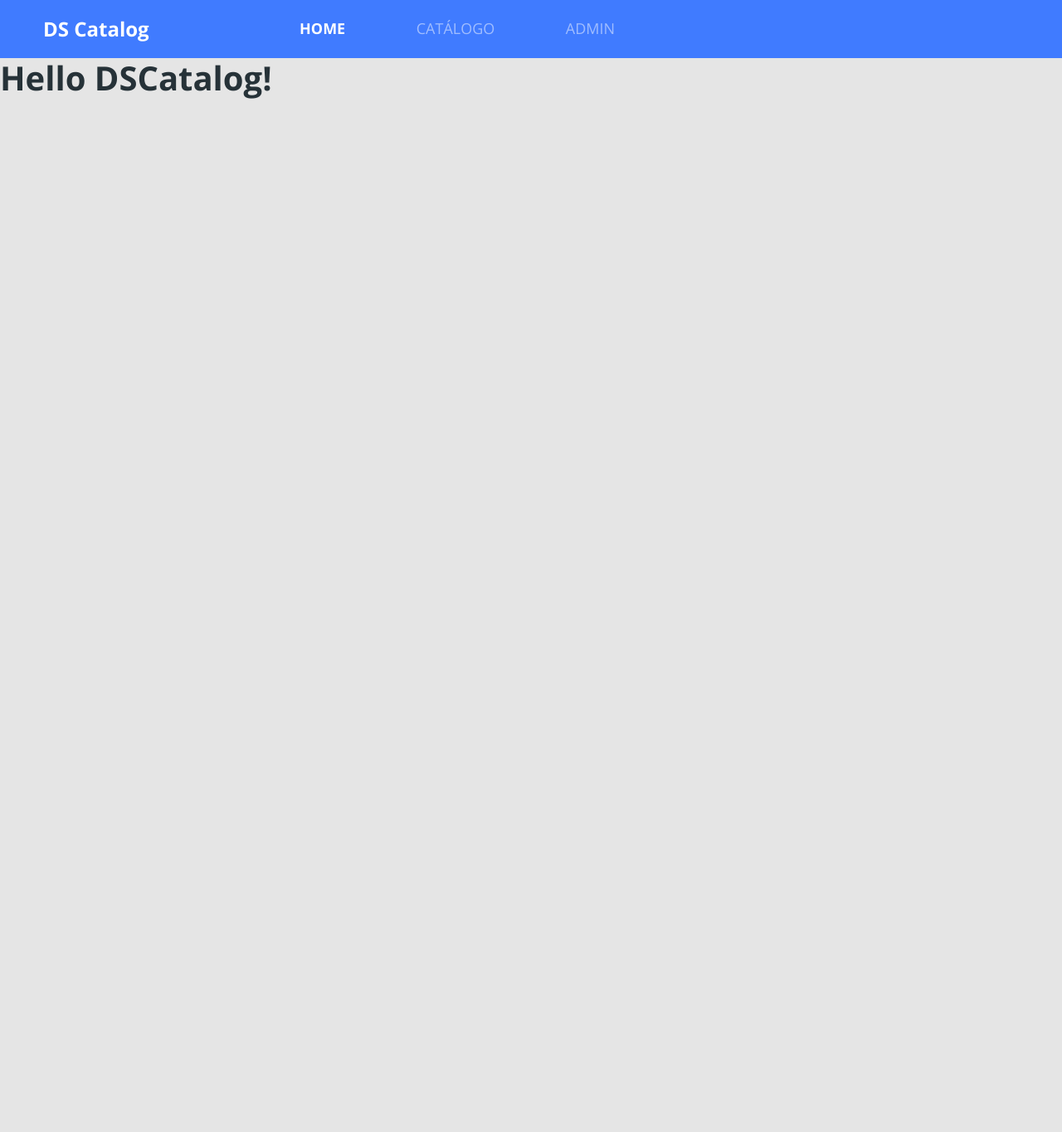
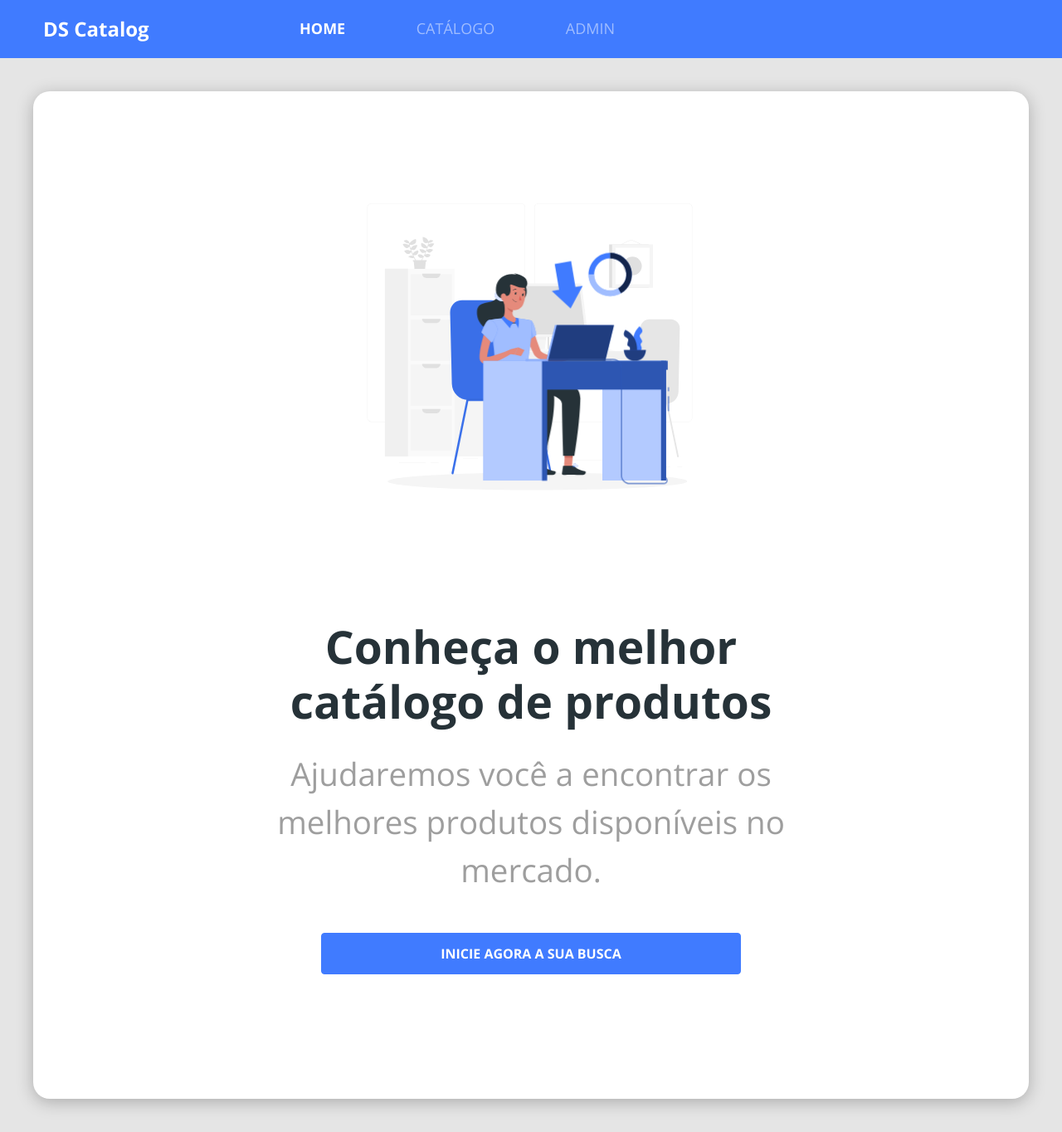
Before and after one commit to AiltonRibeiroDev/dscatalog, a React (Create React App) app in the folder frontweb/: page / in a window 1280 px wide. Shown: the whole page at 83% size. Before the commit the page ends 800 px from the top, so only its background shows below. Built offline with nearby package versions, Linux system fonts and the light colour scheme.

Commit message:
Adicionado responsividade

```diff
--- a/frontweb/src/App.tsx
+++ b/frontweb/src/App.tsx
@@ -1,6 +1,7 @@
-import Navbar from 'components/Navbar';
+
 import './assets/styles/custom.scss';
 import './App.css';
+import Home from 'pages/Home';
 
 
 const App = () => {
@@ -8,8 +9,9 @@
    <>
 
 
-      <Navbar/>
-      <h1>Hello DSCatalog!</h1>
+      <Home/>
+
+
 
 
    </>
--- /dev/null
+++ b/frontweb/src/components/ButtonIcon/index.tsx
@@ -0,0 +1,13 @@
+import './styles.css'
+
+const ButtonIcon = () => {
+  return (
+    <button className="btn btn-primary btn-icon">
+
+      <h6>   INICIE AGORA A SUA BUSCA </h6>
+
+    </button>
+  );
+};
+
+export default ButtonIcon;
--- /dev/null
+++ b/frontweb/src/components/ButtonIcon/styles.css
@@ -0,0 +1,4 @@
+.btn-icon{
+  height: 50px;
+  color: rgb(255, 255, 255);
+}
--- /dev/null
+++ b/frontweb/src/pages/Home/index.tsx
@@ -0,0 +1,31 @@
+import { ReactComponent as MainImage } from 'assets/images/main_image.svg';
+import Navbar from 'components/Navbar';
+import ButtonIcon from 'components/ButtonIcon';
+import './styles.css';
+
+const Home = () => {
+  return (
+    <>
+      <Navbar />
+
+      <div className="home-container">
+        <div className="home-card">
+          <div className="home-content-container">
+            <h1>Conheça o melhor catálogo de produtos</h1>
+            <p>
+              Ajudaremos você a encontrar os melhores produtos disponíveis no
+              mercado.
+            </p>
+            <ButtonIcon />
+          </div>
+
+          <div className="home-image-container">
+            <MainImage />
+          </div>
+        </div>
+      </div>
+    </>
+  );
+};
+
+export default Home;
--- /dev/null
+++ b/frontweb/src/pages/Home/styles.css
@@ -0,0 +1,160 @@
+.home-container{
+  padding: 10px;
+  font-size: 20px;
+  text-align: center;
+}
+
+.home-content-container{
+  display: flex;
+  flex-direction: column;
+  align-items: center;
+  padding: 10px 10px 60px 10px;
+}
+
+.home-content-container h1{
+  width: 260px;
+  font-size: 1em;
+
+  color: #263238;
+  margin-bottom: 15px;
+}
+
+.home-content-container p{
+  width: 260px;
+  font-size: 0.7em;
+  color:#9E9E9E;
+  margin-bottom: 30px;
+}
+
+
+.home-image-container{
+  padding: 50px 15px;
+  padding: 10px;
+}
+.home-image-container svg{
+  width: 100%;
+  height: auto;
+}
+
+.home-card{
+display: flex;
+flex-direction: column-reverse;
+box-shadow: 0px 4px 20px rgba(0, 0, 0, 0.25);
+border-radius: 20px;
+background-color: #FFFFFF;
+
+}
+
+
+/* BREAKPOINTS */
+
+/* Breakpoint Small */
+
+@media (min-width: 576px){
+
+.home-container{
+  padding: 15px;
+  font-size: 40px;
+
+}
+
+.home-content-container h1{
+  width: 506px;
+  margin-bottom: 20px;
+}
+
+.home-content-container p{
+  width: 506px;
+  margin-bottom: 20px;
+}
+
+.home-content-container button{
+  width: 506px;
+
+}
+
+.home-image-container svg{
+  width: 506px;
+}
+
+}
+
+
+/* Breakpoint Medium */
+@media (min-width: 768px){
+
+  .home-image-container svg{
+    padding: 110px 15px;
+  }
+
+  .home-content-container{
+    padding: 20px 20px 100px 20px;
+
+  }
+
+
+  }
+
+
+  /* Breakpoint Large */
+@media (min-width: 992px){
+
+  .home-container{
+    font-size: 55px;
+    padding: 40px;
+  }
+
+  .home-image-container svg{
+    padding: 125px 20px;
+  }
+
+  .home-content-container{
+    padding: 20px 20px 150px 20px;
+
+  }
+
+  .home-content-container h1{
+    width: 700px;
+    margin-bottom: 26px;
+  }
+
+  .home-content-container p{
+    width: 700px;
+    margin-bottom: 47px;
+  }
+
+
+
+  }
+
+
+  /* Breakpoint Extra Large */
+@media (min-width: 992px){
+
+  .home-container{
+    font-size: 55px;
+    padding: 40px;
+  }
+
+  .home-image-container svg{
+    padding: 125px 20px;
+  }
+
+  .home-content-container{
+    padding: 20px 20px 150px 20px;
+
+  }
+
+  .home-content-container h1{
+    width: 700px;
+    margin-bottom: 26px;
+  }
+
+  .home-content-container p{
+    width: 700px;
+    margin-bottom: 47px;
+  }
+
+
+
+  }
```
Also changed, not shown: frontweb/src/assets/images/main_image.svg (added).
